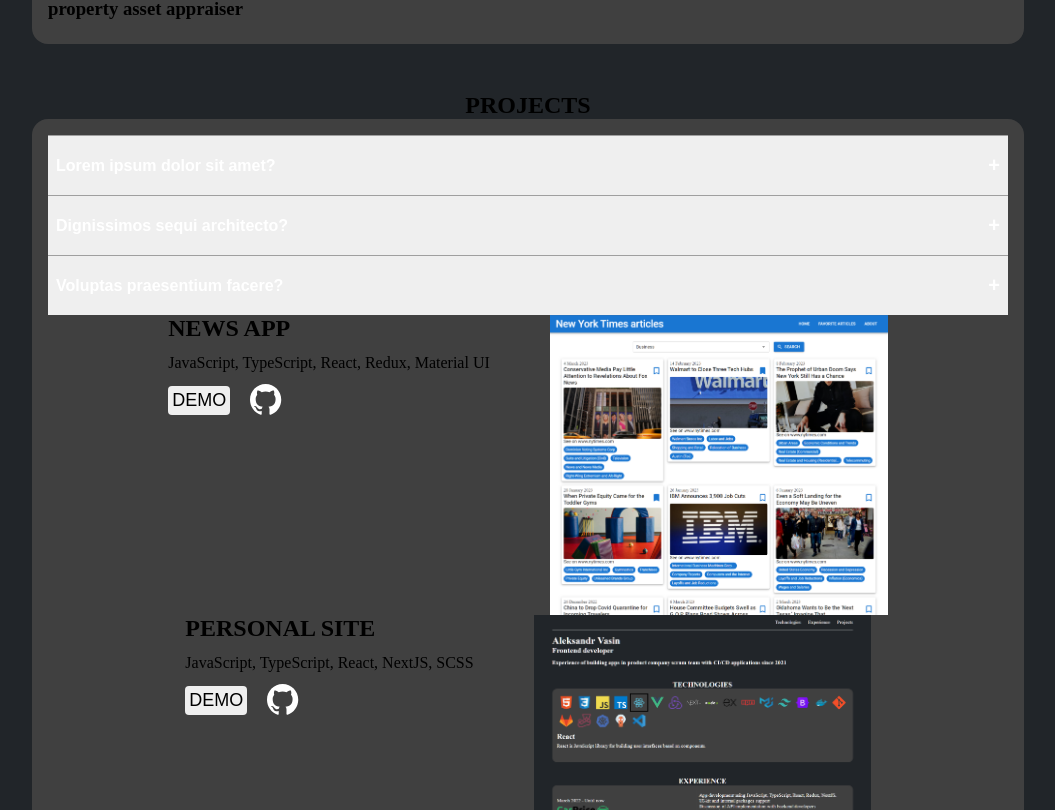
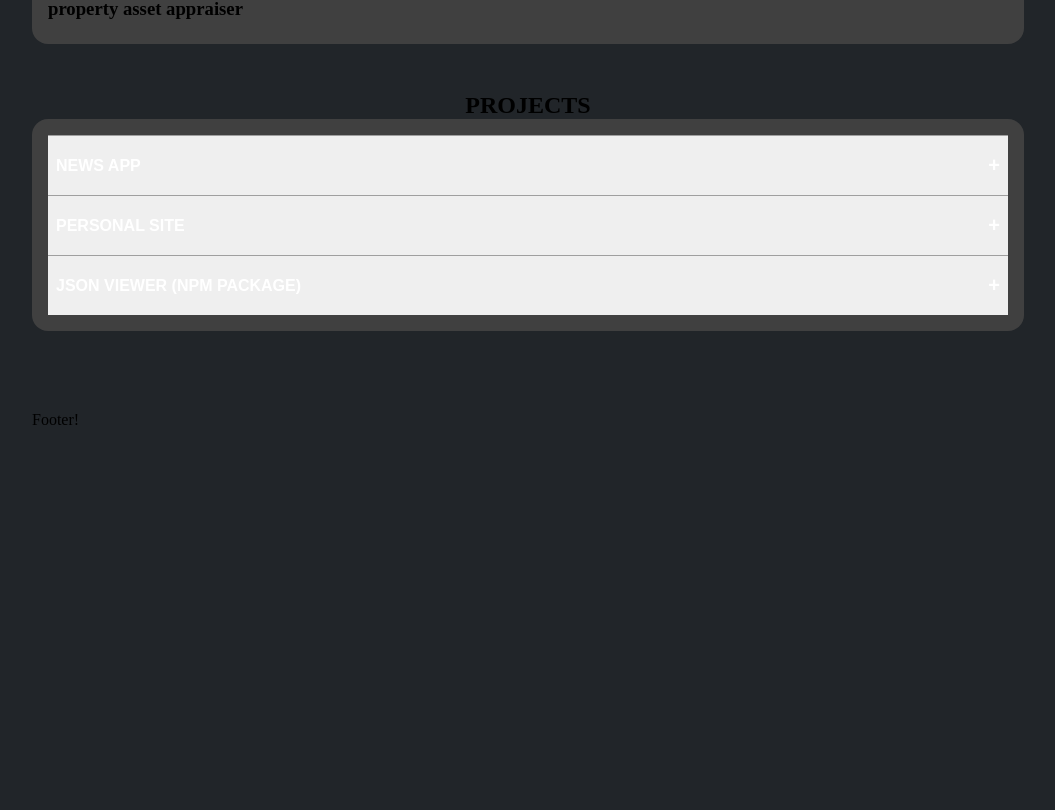
Before and after one commit to Alejandro-Vas/a-vasin-dev, a Next.js app: page / in a window 1280 px wide. Shown: the part 850-1660 px from the top of the page, without its empty margins (112-1167 px from the left). After the commit the page ends 1295 px from the top, so only its background shows below. Built offline with nearby package versions, Linux system fonts and the light colour scheme.

Commit message:
feat: Accordion

```diff
--- a/src/components/Accordion/AccordionItem/index.tsx
+++ b/src/components/Accordion/AccordionItem/index.tsx
@@ -1,16 +1,21 @@
+import ProjectItem from '@components/Projects/ProjectItem';
 import { useRef } from 'react';
-
+import { IProjectEntity } from '@models/index';
 import styles from '../styles.module.scss';
 
-function AccordionItem({ faq, active, onToggle }) {
-  const { question, answer } = faq;
+interface IAccordionItem {
+  onToggle: () => void;
+  active: boolean;
+  project:IProjectEntity;
+}
 
+function AccordionItem({ project, active, onToggle }: IAccordionItem) {
   const contentEl = useRef<HTMLDivElement | null>(null);
 
   return (
     <li className={`${styles.accordionItem} ${active ? styles.active : ''}`}>
       <button type="button" className={styles.button} onClick={onToggle}>
-        {question}
+        {project.title}
 
         <span className={styles.control}>
           {active ? '—' : '+'}
@@ -29,7 +34,7 @@
         }
       >
         <div className={styles.answer}>
-          {answer}
+          <ProjectItem project={project} />
         </div>
       </div>
     </li>
--- a/src/components/Accordion/data.ts
+++ /dev/null
@@ -1,17 +0,0 @@
-export const faqs = [
-  {
-    question: 'Lorem ipsum dolor sit amet?',
-    answer:
-        'Tenetur ullam rerum ad iusto possimus sequi mollitia dolore sunt quam praesentium. Tenetur ullam rerum ad iusto possimus sequi mollitia dolore sunt quam praesentium.Tenetur ullam rerum ad iusto possimus sequi mollitia dolore sunt quam praesentium.',
-  },
-  {
-    question: 'Dignissimos sequi architecto?',
-    answer:
-        'Aperiam ab atque incidunt dolores ullam est, earum ipsa recusandae velit cumque. Aperiam ab atque incidunt dolores ullam est, earum ipsa recusandae velit cumque.',
-  },
-  {
-    question: 'Voluptas praesentium facere?',
-    answer:
-        'Blanditiis aliquid adipisci quisquam reiciendis voluptates itaque.',
-  },
-];
--- a/src/components/Accordion/index.tsx
+++ b/src/components/Accordion/index.tsx
@@ -1,27 +1,27 @@
 import { useState } from 'react';
-import { faqs } from './data';
+import PROJECTS from '@constants/projects';
 import AccordionItem from './AccordionItem';
 
 import styles from './styles.module.scss';
 
 function Accordion() {
-  const [clicked, setClicked] = useState<number | null>(null);
+  const [clicked, setClicked] = useState<string | null>(null);
 
-  const handleToggle = (index:number) => {
-    if (clicked === index) {
+  const handleToggle = (title:string) => {
+    if (clicked === title) {
       return setClicked(null);
     }
-    return setClicked(index);
+    return setClicked(title);
   };
 
   return (
     <ul className={styles.accordion}>
-      {faqs.map((faq, index) => (
+      {PROJECTS.map((project) => (
         <AccordionItem
-          onToggle={() => handleToggle(index)}
-          active={clicked === index}
-          key={index}
-          faq={faq}
+          onToggle={() => handleToggle(project.title)}
+          active={clicked === project.title}
+          key={project.title}
+          project={project}
         />
       ))}
     </ul>
--- a/src/components/Accordion/styles.module.scss
+++ b/src/components/Accordion/styles.module.scss
@@ -32,5 +32,5 @@
   .answerWrapper {
       height: 0;
       overflow: hidden;
-      transition: height ease 0.2s;
+      transition: height ease 0.5s;
   }
--- a/src/components/Projects/ProjectItem/index.tsx
+++ b/src/components/Projects/ProjectItem/index.tsx
@@ -2,18 +2,12 @@
 
 import Button from '@components/Button';
 import GithubIcon from '@assets/icons/technologies/github.svg';
-import Image, { StaticImageData } from 'next/image';
+import Image from 'next/image';
+import { IProjectEntity } from '@models/index';
 import styles from './styles.module.scss';
 
-interface IProject {
-    project: {
-        title: string;
-        image: StaticImageData;
-        description: string;
-        technologies: string;
-        sourceCode: string;
-        demoUrl: string;
-    }
+export interface IProject {
+    project: IProjectEntity
 }
 
 function ProjectItem({ project }: IProject) {
--- a/src/components/Projects/index.tsx
+++ b/src/components/Projects/index.tsx
@@ -1,8 +1,7 @@
 'use client';
 
-import { ANCHORS, PROJECTS } from '@constants/index';
+import { ANCHORS } from '@constants/index';
 import Accordion from '../Accordion/index';
-import ProjectItem from './ProjectItem/index';
 
 function Projects() {
   return (
@@ -14,10 +13,6 @@
 
       <div className="paper">
         <Accordion />
-
-        {PROJECTS.map((project) => (
-          <ProjectItem project={project} key={project.title} />
-        ))}
       </div>
     </div>
   );
--- a/src/components/Technologies/styles.module.scss
+++ b/src/components/Technologies/styles.module.scss
@@ -18,7 +18,7 @@
 }
 
 .selected {
-    border: 3px solid black;
+    border: 3px solid white;
     padding: 10px;
     transition: 0.5s;
 }
```
Also changed, not shown: src/models/index.ts (added, +10 -0 lines).
